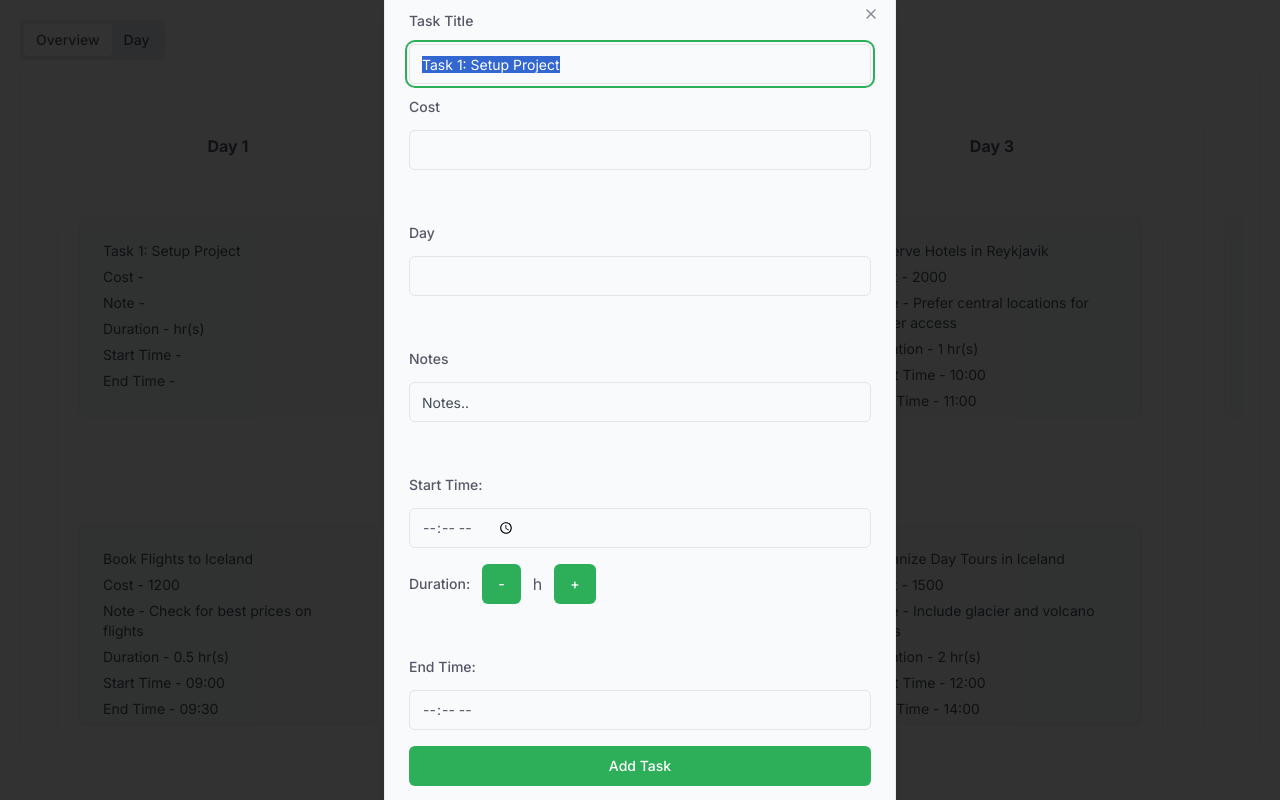
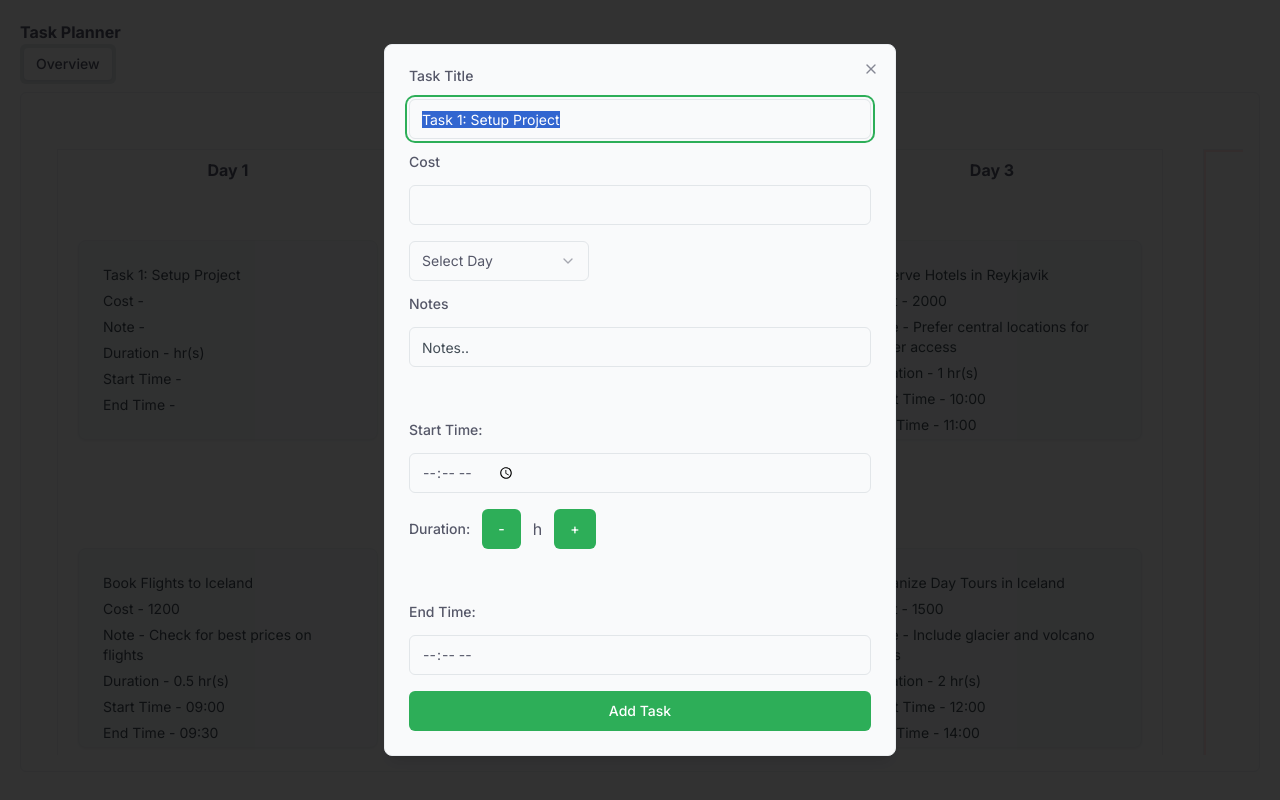
Before and after one commit to prathamdupare/task-drag, a Next.js app: page /tasks in a window 1280 px wide. Both pictures are taken after a click on the element 228 px from the left and 316 px from the top of the page. Built offline with nearby package versions, Linux system fonts and the light colour scheme.

Commit message:
added select

```diff
--- a/package.json
+++ b/package.json
@@ -12,6 +12,7 @@
     "@radix-ui/react-dialog": "^1.1.1",
     "@radix-ui/react-label": "^2.1.0",
     "@radix-ui/react-scroll-area": "^1.1.0",
+    "@radix-ui/react-select": "^2.1.1",
     "@radix-ui/react-slot": "^1.1.0",
     "@radix-ui/react-tabs": "^1.1.0",
     "class-variance-authority": "^0.7.0",
--- a/src/app/tasks/page.jsx
+++ b/src/app/tasks/page.jsx
@@ -8,6 +8,7 @@ import { Tabs, TabsContent, TabsList, TabsTrigger } from "@/components/ui/tabs";
 import { ScrollArea } from "@/components/ui/scroll-area";
 
 import CreateTask from "@/components/CreateTask";
+import Link from "next/link";
 
 const initialTasks = [
   { title: "Task 1: Setup Project", status: "1" },
@@ -157,11 +158,13 @@ const Page = () => {
   };
 
   return (
-    <div className="flex flex-row m-5">
+    <div className="flex flex-col m-5">
+      <Link href="/" className="flex gap-2" prefetch={false}>
+        <span className="font-bold">Task Planner</span>
+      </Link>
       <Tabs defaultValue="overview" className="w-full">
         <TabsList>
           <TabsTrigger value="overview">Overview</TabsTrigger>
-          <TabsTrigger value="day">Day</TabsTrigger>
         </TabsList>
         <TabsContent value="overview">
           <ScrollArea className="h-[85vh] w-full rounded-md border p-4">
@@ -205,12 +208,12 @@ const Page = () => {
               </div>
 
               <div className="mx-5 border  flex ">
-                <div className="flex  flex-col items-center">
-                  <p className="p-2 font-bold">Day 4</p>
+                <div className="flex  flex-col items-center border-2 border-red-100">
+                  <p className="p-2 font-bold">Unassigned</p>
                   <TaskColumn
                     setActiveCard={setActiveCard}
                     onDrop={onDrop}
-                    status="4"
+                    status="Unassigned"
                     tasks={tasks}
                     cardClick={cardClick}
                   />
--- a/src/components/CreateTask.jsx
+++ b/src/components/CreateTask.jsx
@@ -5,6 +5,14 @@ import React, { useState } from "react";
 import { Dialog, DialogContent, DialogTrigger } from "@/components/ui/dialog";
 import { Button } from "./ui/button";
 import { Label } from "@/components/ui/label";
+
+import {
+  Select,
+  SelectContent,
+  SelectItem,
+  SelectTrigger,
+  SelectValue,
+} from "@/components/ui/select";
 
 import { Input } from "@/components/ui/input";
 const CreateTask = ({
@@ -74,14 +82,19 @@ const CreateTask = ({
             value={cost}
             onChange={(e) => setCost(e.target.value)}
           />
-          <br />
-          <Label>Day</Label>
-          <Input
-            type="number"
-            status={status}
-            onChange={(e) => setStatus(e.target.value)}
-          />
-          <br />
+
+          <Select onValueChange={(value) => setStatus(value)}>
+            <SelectTrigger className="w-[180px]">
+              <SelectValue placeholder="Select Day" />
+            </SelectTrigger>
+            <SelectContent>
+              <SelectItem value="1">Day 1</SelectItem>
+              <SelectItem value="2">Day 2</SelectItem>
+              <SelectItem value="3">Day 3</SelectItem>
+              <SelectItem value="4">Unassigned</SelectItem>
+            </SelectContent>
+          </Select>
+
           <Label>Notes</Label>
           <Input
             type="text"
--- a/src/components/DropArea.jsx
+++ b/src/components/DropArea.jsx
@@ -14,7 +14,7 @@ const DropArea = ({ onDrop, status, index, extra }) => {
       onDragOver={(e) => e.preventDefault()}
       className={`transition-all ${extra} duration-300 ${
         showDrop
-          ? "h-[100px]  border-dotted my-5 border-0 rounded-md bg-red-100"
+          ? "h-[100px]  border-dotted my-5 border-0 rounded-md bg-purple-100"
           : "position-absolute "
       }`}
     ></div>
--- /dev/null
+++ b/src/components/ui/select.jsx
@@ -0,0 +1,122 @@
+"use client"
+
+import * as React from "react"
+import * as SelectPrimitive from "@radix-ui/react-select"
+import { Check, ChevronDown, ChevronUp } from "lucide-react"
+
+import { cn } from "@/lib/utils"
+
+const Select = SelectPrimitive.Root
+
+const SelectGroup = SelectPrimitive.Group
+
+const SelectValue = SelectPrimitive.Value
+
+const SelectTrigger = React.forwardRef(({ className, children, ...props }, ref) => (
+  <SelectPrimitive.Trigger
+    ref={ref}
+    className={cn(
+      "flex h-10 w-full items-center justify-between rounded-md border border-input bg-background px-3 py-2 text-sm ring-offset-background placeholder:text-muted-foreground focus:outline-none focus:ring-2 focus:ring-ring focus:ring-offset-2 disabled:cursor-not-allowed disabled:opacity-50 [&>span]:line-clamp-1",
+      className
+    )}
+    {...props}>
+    {children}
+    <SelectPrimitive.Icon asChild>
+      <ChevronDown className="h-4 w-4 opacity-50" />
+    </SelectPrimitive.Icon>
+  </SelectPrimitive.Trigger>
+))
+SelectTrigger.displayName = SelectPrimitive.Trigger.displayName
+
+const SelectScrollUpButton = React.forwardRef(({ className, ...props }, ref) => (
+  <SelectPrimitive.ScrollUpButton
+    ref={ref}
+    className={cn("flex cursor-default items-center justify-center py-1", className)}
+    {...props}>
+    <ChevronUp className="h-4 w-4" />
+  </SelectPrimitive.ScrollUpButton>
+))
+SelectScrollUpButton.displayName = SelectPrimitive.ScrollUpButton.displayName
+
+const SelectScrollDownButton = React.forwardRef(({ className, ...props }, ref) => (
+  <SelectPrimitive.ScrollDownButton
+    ref={ref}
+    className={cn("flex cursor-default items-center justify-center py-1", className)}
+    {...props}>
+    <ChevronDown className="h-4 w-4" />
+  </SelectPrimitive.ScrollDownButton>
+))
+SelectScrollDownButton.displayName =
+  SelectPrimitive.ScrollDownButton.displayName
+
+const SelectContent = React.forwardRef(({ className, children, position = "popper", ...props }, ref) => (
+  <SelectPrimitive.Portal>
+    <SelectPrimitive.Content
+      ref={ref}
+      className={cn(
+        "relative z-50 max-h-96 min-w-[8rem] overflow-hidden rounded-md border bg-popover text-popover-foreground shadow-md data-[state=open]:animate-in data-[state=closed]:animate-out data-[state=closed]:fade-out-0 data-[state=open]:fade-in-0 data-[state=closed]:zoom-out-95 data-[state=open]:zoom-in-95 data-[side=bottom]:slide-in-from-top-2 data-[side=left]:slide-in-from-right-2 data-[side=right]:slide-in-from-left-2 data-[side=top]:slide-in-from-bottom-2",
+        position === "popper" &&
+          "data-[side=bottom]:translate-y-1 data-[side=left]:-translate-x-1 data-[side=right]:translate-x-1 data-[side=top]:-translate-y-1",
+        className
+      )}
+      position={position}
+      {...props}>
+      <SelectScrollUpButton />
+      <SelectPrimitive.Viewport
+        className={cn("p-1", position === "popper" &&
+          "h-[var(--radix-select-trigger-height)] w-full min-w-[var(--radix-select-trigger-width)]")}>
+        {children}
+      </SelectPrimitive.Viewport>
+      <SelectScrollDownButton />
+    </SelectPrimitive.Content>
+  </SelectPrimitive.Portal>
+))
+SelectContent.displayName = SelectPrimitive.Content.displayName
+
+const SelectLabel = React.forwardRef(({ className, ...props }, ref) => (
+  <SelectPrimitive.Label
+    ref={ref}
+    className={cn("py-1.5 pl-8 pr-2 text-sm font-semibold", className)}
+    {...props} />
+))
+SelectLabel.displayName = SelectPrimitive.Label.displayName
+
+const SelectItem = React.forwardRef(({ className, children, ...props }, ref) => (
+  <SelectPrimitive.Item
+    ref={ref}
+    className={cn(
+      "relative flex w-full cursor-default select-none items-center rounded-sm py-1.5 pl-8 pr-2 text-sm outline-none focus:bg-accent focus:text-accent-foreground data-[disabled]:pointer-events-none data-[disabled]:opacity-50",
+      className
+    )}
+    {...props}>
+    <span className="absolute left-2 flex h-3.5 w-3.5 items-center justify-center">
+      <SelectPrimitive.ItemIndicator>
+        <Check className="h-4 w-4" />
+      </SelectPrimitive.ItemIndicator>
+    </span>
+
+    <SelectPrimitive.ItemText>{children}</SelectPrimitive.ItemText>
+  </SelectPrimitive.Item>
+))
+SelectItem.displayName = SelectPrimitive.Item.displayName
+
+const SelectSeparator = React.forwardRef(({ className, ...props }, ref) => (
+  <SelectPrimitive.Separator
+    ref={ref}
+    className={cn("-mx-1 my-1 h-px bg-muted", className)}
+    {...props} />
+))
+SelectSeparator.displayName = SelectPrimitive.Separator.displayName
+
+export {
+  Select,
+  SelectGroup,
+  SelectValue,
+  SelectTrigger,
+  SelectContent,
+  SelectLabel,
+  SelectItem,
+  SelectSeparator,
+  SelectScrollUpButton,
+  SelectScrollDownButton,
+}
```
Also changed, not shown: 1 other file (tests, documents, lock files or other folders).
